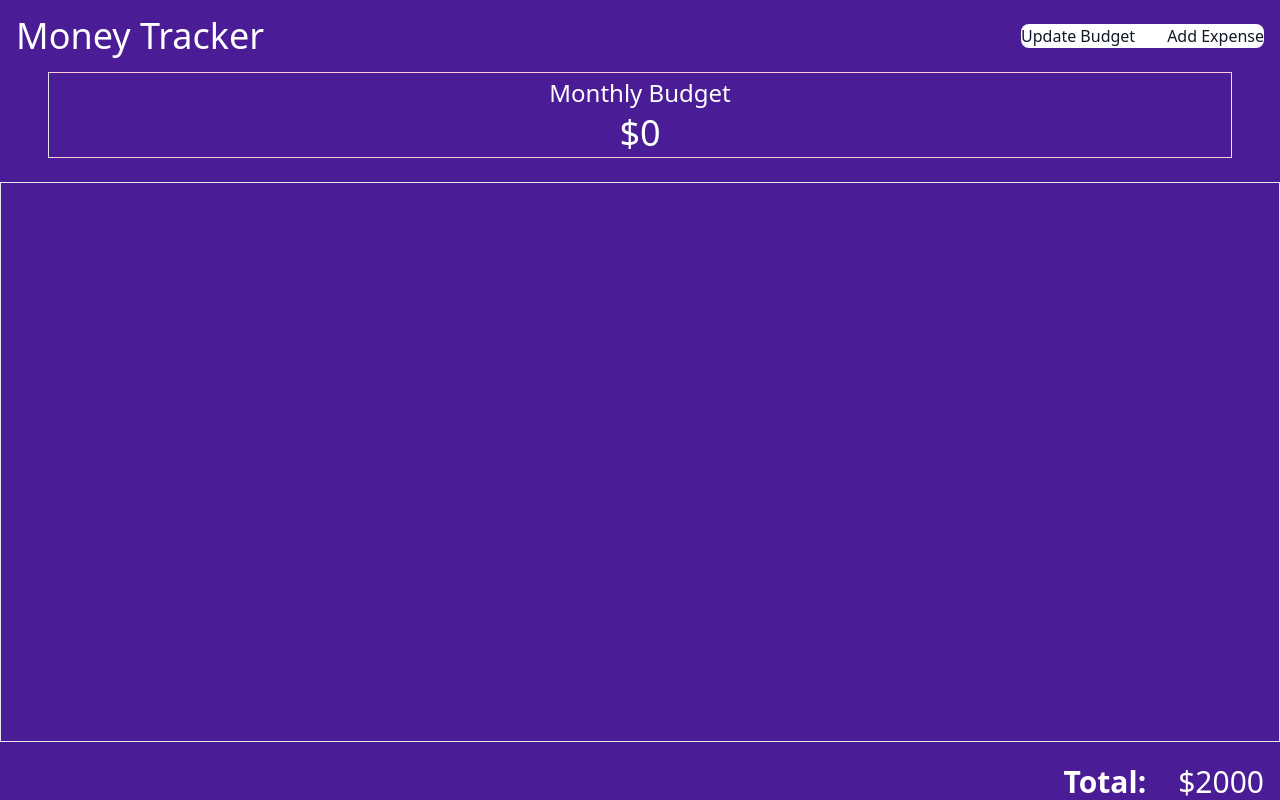
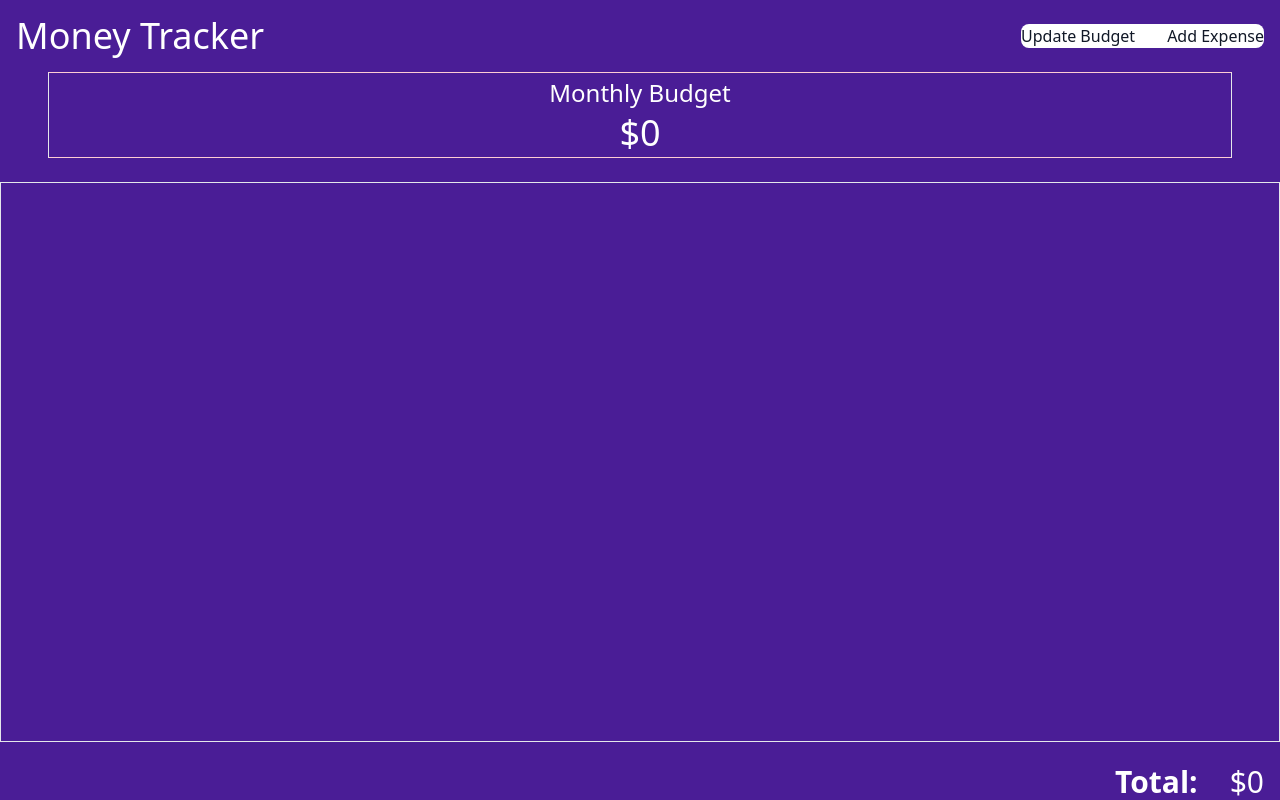
Before and after one commit to Yokie99/BudgetTracker, a website with bundled scripts: page index.html in a window 1280 px wide. Built offline with nearby package versions, Linux system fonts and the light colour scheme.

Commit message:
changed total to start at 0

```diff
--- a/index.html
+++ b/index.html
@@ -175,7 +175,7 @@
 
         <div class="flex justify-end">
             <p class="font-extrabold mx-4 text-3xl">Total: </p>
-            <p id="totalElement" class="px-4  text-3xl">$2000</p>
+            <p id="totalElement" class="px-4  text-3xl">$0</p>
         </div>
 
 
```
